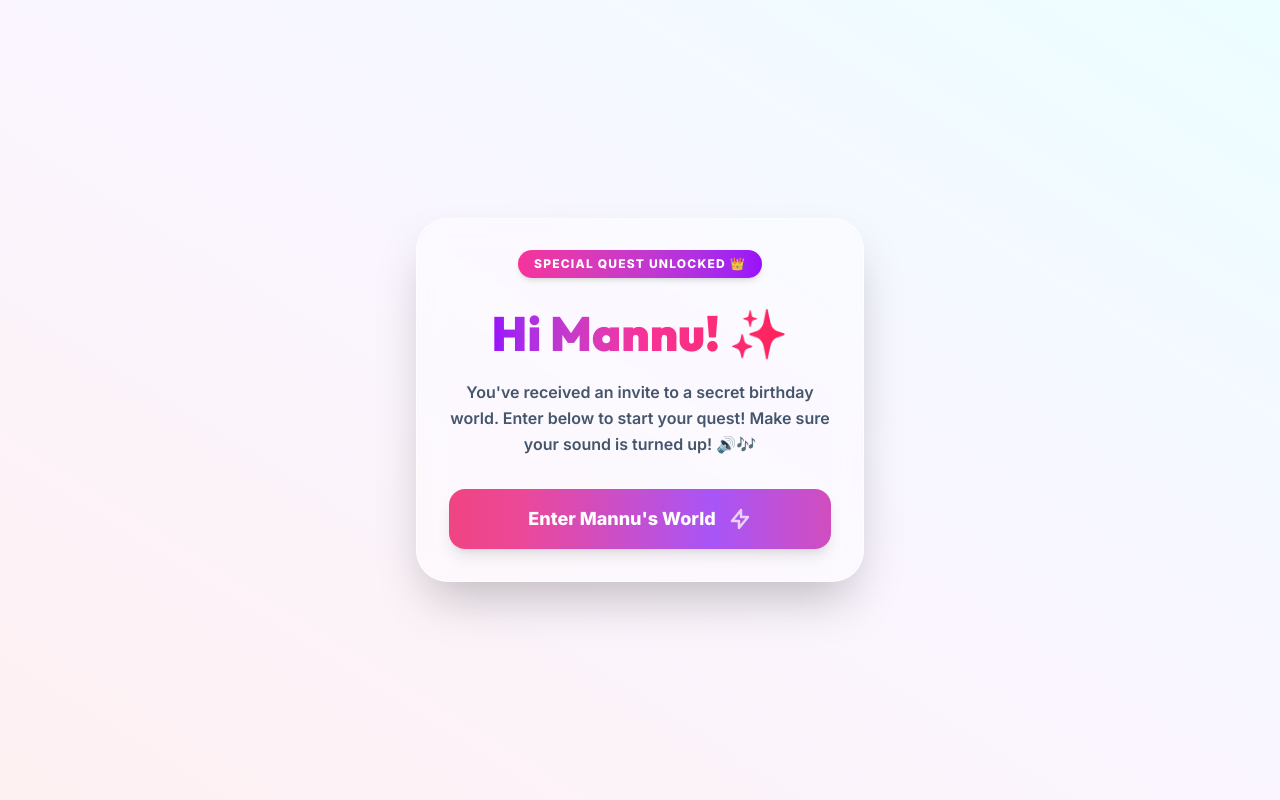
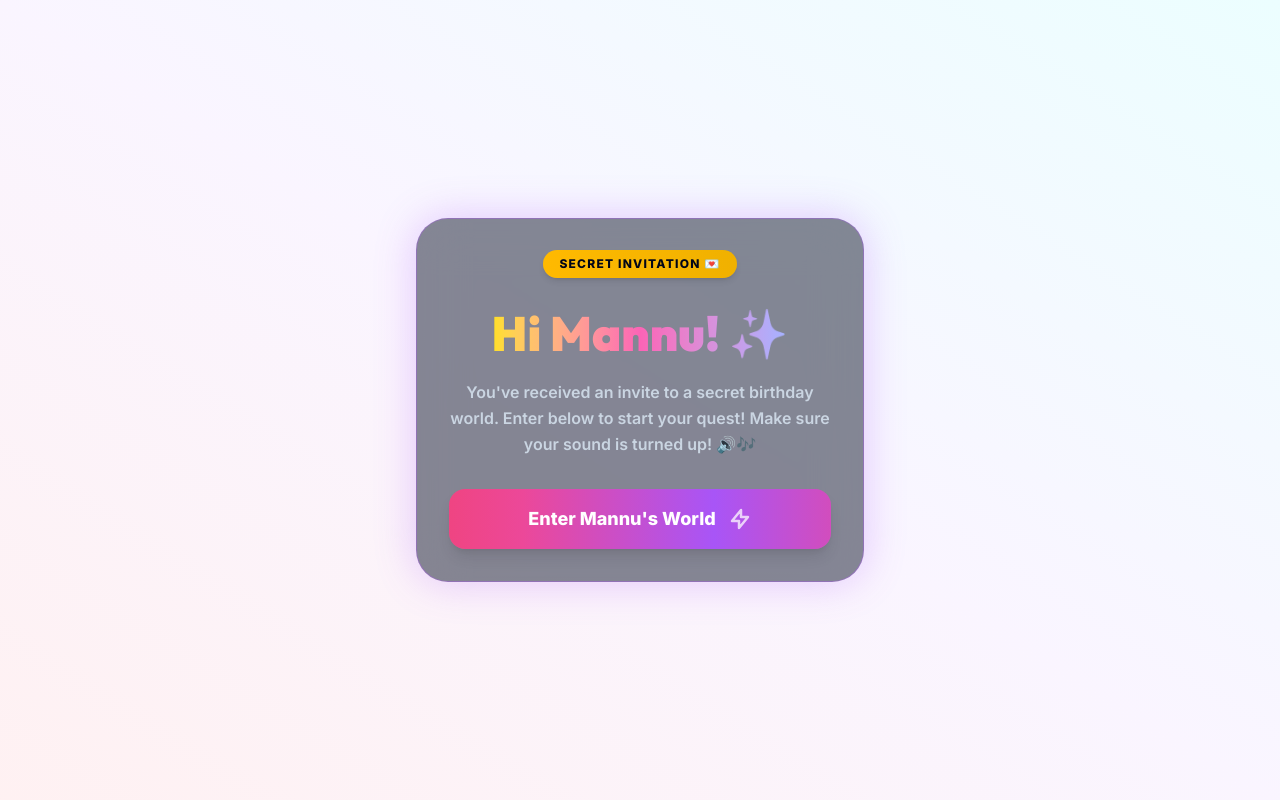
Before and after one commit to girishmulgundaarav/birthday-wish, a React (Vite) app: page / in a window 1280 px wide. Built offline with nearby package versions, Linux system fonts and the light colour scheme.

Commit message:
Apply magical dark glassmorphism styling to the welcome screen for visual contrast

```diff
--- a/src/App.jsx
+++ b/src/App.jsx
@@ -668,22 +668,22 @@ export default function App() {
 
       {/* 2. WELCOME DISPLAY STATE */}
       {gameState === 'welcome' && (
-        <div className="z-40 w-11/12 max-w-md p-8 rounded-[32px] bg-white/40 backdrop-blur-md border border-white/60 shadow-2xl text-center flex flex-col items-center transform scale-100 transition-all duration-500">
-          <div className="bg-gradient-to-r from-pink-500 to-purple-600 text-white text-xs font-black tracking-widest uppercase px-4 py-1.5 rounded-full mb-6 shadow-md animate-bounce">
-            Special Quest Unlocked 👑
+        <div className="z-40 w-11/12 max-w-md p-8 rounded-[32px] bg-slate-900/50 backdrop-blur-xl border border-purple-500/30 shadow-[0_0_40px_rgba(168,85,247,0.3)] text-center flex flex-col items-center transform scale-100 transition-all duration-500">
+          <div className="bg-gradient-to-r from-amber-400 to-yellow-500 text-slate-950 text-xs font-black tracking-widest uppercase px-4 py-1.5 rounded-full mb-6 shadow-md animate-bounce">
+            Secret Invitation 💌
           </div>
 
-          <h1 className="font-display font-black text-5xl text-transparent bg-clip-text bg-gradient-to-r from-purple-600 via-pink-500 to-rose-500 leading-tight mb-4">
+          <h1 className="font-display font-black text-5xl text-transparent bg-clip-text bg-gradient-to-r from-yellow-300 via-pink-400 to-indigo-300 leading-tight mb-4">
             Hi Mannu! ✨
           </h1>
 
-          <p className="text-slate-600 font-semibold leading-relaxed mb-8 text-sm md:text-base">
+          <p className="text-slate-300 font-semibold leading-relaxed mb-8 text-sm md:text-base">
             You've received an invite to a secret birthday world. Enter below to start your quest! Make sure your sound is turned up! 🔊🎶
           </p>
 
           <button
             onClick={enterWorld}
-            className="w-full text-white font-black py-4 px-8 rounded-2xl text-lg shadow-lg flex items-center justify-center gap-3 transform hover:scale-102 hover:-translate-y-0.5 active:scale-98 transition-all bg-gradient-to-r from-purple-500 via-pink-500 to-rose-500 animate-shimmer cursor-pointer"
+            className="w-full text-white font-black py-4 px-8 rounded-2xl text-lg shadow-lg flex items-center justify-center gap-3 transform hover:scale-102 hover:-translate-y-0.5 active:scale-98 transition-all bg-gradient-to-r from-amber-500 via-pink-500 to-purple-600 animate-shimmer cursor-pointer"
           >
             <span>Enter Mannu's World</span>
             <svg xmlns="http://www.w3.org/2000/svg" className="h-6 w-6 animate-pulse" fill="none" viewBox="0 0 24 24" stroke="currentColor" strokeWidth="2.5">
```
